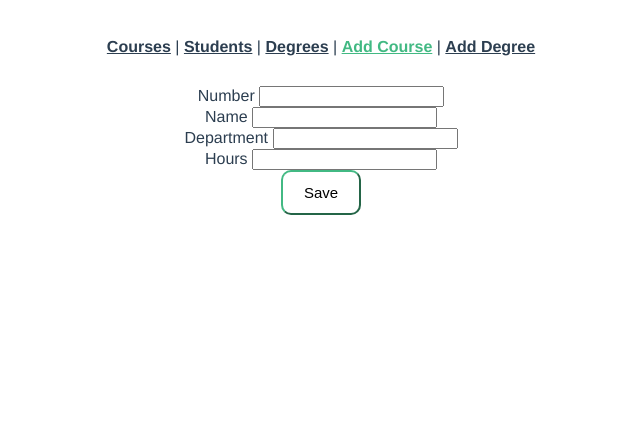
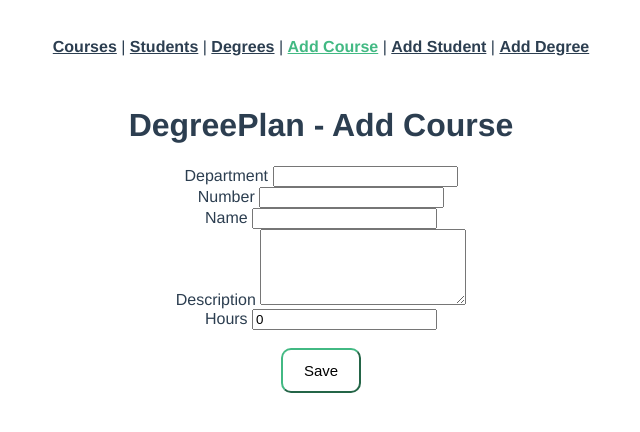
Before and after one commit to logan-giese/SE4-Project3-Frontend, a Vue app: page /add-course in a window 1280 px wide. Shown: the top 432 px of the page, without its empty margins (319-959 px from the left). Built offline with nearby package versions, Linux system fonts and the light colour scheme.

Commit message:
Fix and update course add page

```diff
--- a/src/App.vue
+++ b/src/App.vue
@@ -5,6 +5,7 @@
         <router-link to="/students">Students</router-link> |
         <router-link to="/degrees">Degrees</router-link> |
         <router-link to="/add-course">Add Course</router-link> |
+        <router-link to="/add-student">Add Student</router-link> |
         <router-link to="/add-degree">Add Degree</router-link>
 
     </div>
--- a/src/views/course/CourseAdd.vue
+++ b/src/views/course/CourseAdd.vue
@@ -1,11 +1,23 @@
 <template>
 <div class="submit-form">
+    <h1>DegreePlan - Add Course</h1>
+
     <div v-if="!submitted">
+        <div class="form-group">
+            <label for="department"> Department </label>
+            <input
+                   class="form-control"
+                   id="department"
+                   required
+                   v-model="course.department"
+                   name="department"
+                   />
+        </div>
         <div class="form-group">
             <label for="number"> Number </label>
             <input
                    class="form-control"
-                id="description"
+                   id="number"
                    required
                    v-model="course.number"
                    name="number"
@@ -23,18 +35,18 @@
                    />
         </div>
         <div class="form-group">
-                <label for="department"> Department </label>
-                <input
+            <label for="description"> Description </label>
+            <textarea
                       class="form-control"
-                id="department"
-                required
-                v-model="course.department"
-                name="department"
+                      id="description"
+                      v-model="course.description"
+                      name="description"
                       />
         </div>
         <div class="form-group">
             <label for="hours"> Hours </label>
             <input
+                   type="number"
                    class="form-control"
                    id="hours"
                    required
@@ -42,7 +54,7 @@
                    name="hours"
                    />
         </div>
-
+        <br/>
         <button @click="saveCourse" class="btn btn-success">Save</button>
     </div>
     <div v-else>
@@ -58,11 +70,13 @@ export default {
         name: "add-course",
         data(){
             return{
-            course:{
-                id:null,
-                title: "",
+                course: {
+                    course_id: null,
+                    department: "",
+                    number: "",
+                    name: "",
                     description: "",
-                published: false
+                    hours: 0
                 },
                 submitted:false
             };
@@ -70,13 +84,13 @@ export default {
         methods: {
             saveCourse(){
                 var data ={
-                name: this.course.name,
                     department: this.course.department,
                     number: this.course.number,
+                    name: this.course.name,
+                    description: this.course.description,
                     hours: this.course.hours
+                };
 
-
-            };
                 CourseServices.addCourse(data)
                     .then(response=>{
                     this.course.id=response.data.id;
@@ -85,9 +99,7 @@ export default {
                 })
                     .catch(e=>{
                     console.log(e);
-
                 });
-
             },
             newCourse(){
                 this.submitted=false;
@@ -98,8 +110,12 @@ export default {
     };
 </script>
 <style scoped>
-.submit-form{
-    max-width:300px;
+    .submit-form {
+        max-width:700px;
         margin:auto;
     }
+    #description {
+        width: 200px;
+        height: 70px;
+    }
 </style>
--- a/src/views/course/CourseView.vue
+++ b/src/views/course/CourseView.vue
@@ -32,14 +32,6 @@
         <tr>
             <td>Hours</td>
             <td>{{ course.hours }}</td>
-        </tr>
-        <tr>
-            <td>Level</td>
-            <td>{{ course.level }}</td>
-        </tr>
-        <tr>
-            <td>Term</td>
-            <td>{{ course.term_start }}</td>
         </tr>
     </table>
 </div>
```
Lines whose indentation alone changed are shown as unchanged.
